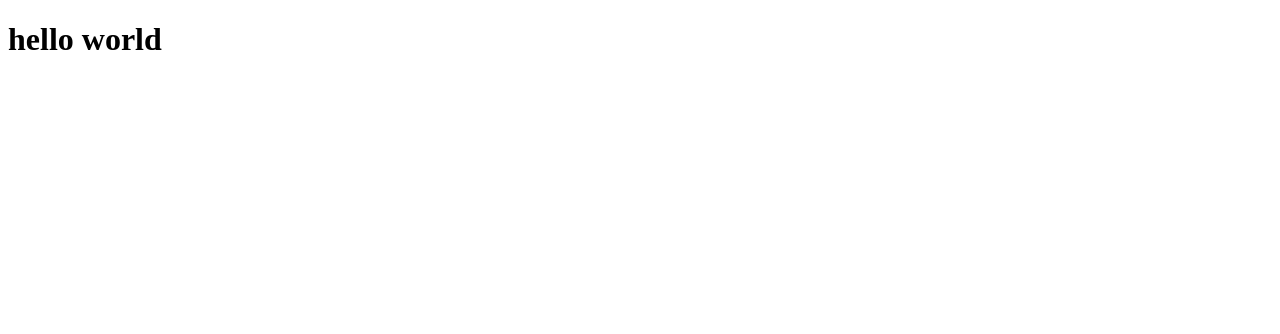
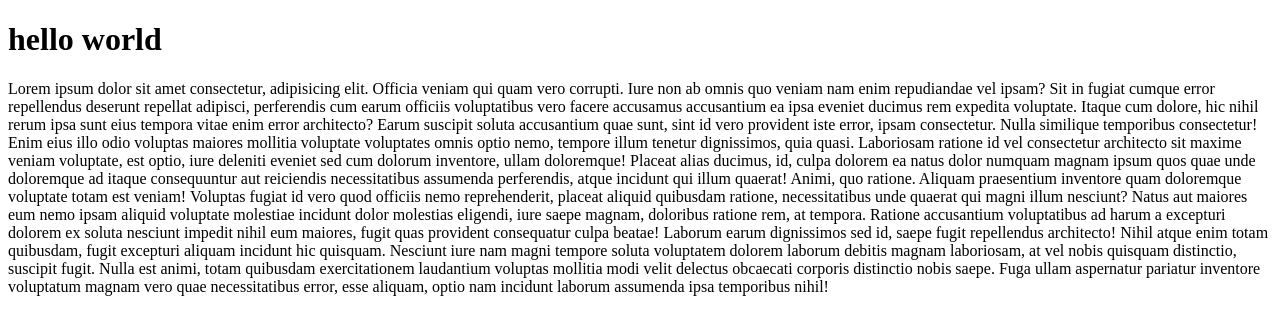
Before and after one commit to devonnosuke/subaru-git-test, a plain HTML site: page index.html in a window 1280 px wide. Drawn offline with Linux system fonts and the light colour scheme.

Commit message:
menambahkan paragraf pada index.html

```diff
--- a/index.html
+++ b/index.html
@@ -9,6 +9,27 @@
 
 <body>
     <h1>hello world</h1>
+    <p>Lorem ipsum dolor sit amet consectetur, adipisicing elit. Officia veniam qui quam vero corrupti. Iure non ab
+        omnis quo veniam nam enim repudiandae vel ipsam? Sit in fugiat cumque error repellendus deserunt repellat
+        adipisci, perferendis cum earum officiis voluptatibus vero facere accusamus accusantium ea ipsa eveniet ducimus
+        rem expedita voluptate. Itaque cum dolore, hic nihil rerum ipsa sunt eius tempora vitae enim error architecto?
+        Earum suscipit soluta accusantium quae sunt, sint id vero provident iste error, ipsam consectetur. Nulla
+        similique temporibus consectetur! Enim eius illo odio voluptas maiores mollitia voluptate voluptates omnis optio
+        nemo, tempore illum tenetur dignissimos, quia quasi. Laboriosam ratione id vel consectetur architecto sit maxime
+        veniam voluptate, est optio, iure deleniti eveniet sed cum dolorum inventore, ullam doloremque! Placeat alias
+        ducimus, id, culpa dolorem ea natus dolor numquam magnam ipsum quos quae unde doloremque ad itaque consequuntur
+        aut reiciendis necessitatibus assumenda perferendis, atque incidunt qui illum quaerat! Animi, quo ratione.
+        Aliquam praesentium inventore quam doloremque voluptate totam est veniam! Voluptas fugiat id vero quod officiis
+        nemo reprehenderit, placeat aliquid quibusdam ratione, necessitatibus unde quaerat qui magni illum nesciunt?
+        Natus aut maiores eum nemo ipsam aliquid voluptate molestiae incidunt dolor molestias eligendi, iure saepe
+        magnam, doloribus ratione rem, at tempora. Ratione accusantium voluptatibus ad harum a excepturi dolorem ex
+        soluta nesciunt impedit nihil eum maiores, fugit quas provident consequatur culpa beatae! Laborum earum
+        dignissimos sed id, saepe fugit repellendus architecto! Nihil atque enim totam quibusdam, fugit excepturi
+        aliquam incidunt hic quisquam. Nesciunt iure nam magni tempore soluta voluptatem dolorem laborum debitis magnam
+        laboriosam, at vel nobis quisquam distinctio, suscipit fugit. Nulla est animi, totam quibusdam exercitationem
+        laudantium voluptas mollitia modi velit delectus obcaecati corporis distinctio nobis saepe. Fuga ullam
+        aspernatur pariatur inventore voluptatum magnam vero quae necessitatibus error, esse aliquam, optio nam incidunt
+        laborum assumenda ipsa temporibus nihil!</p>
 </body>
 
 </html>
```
